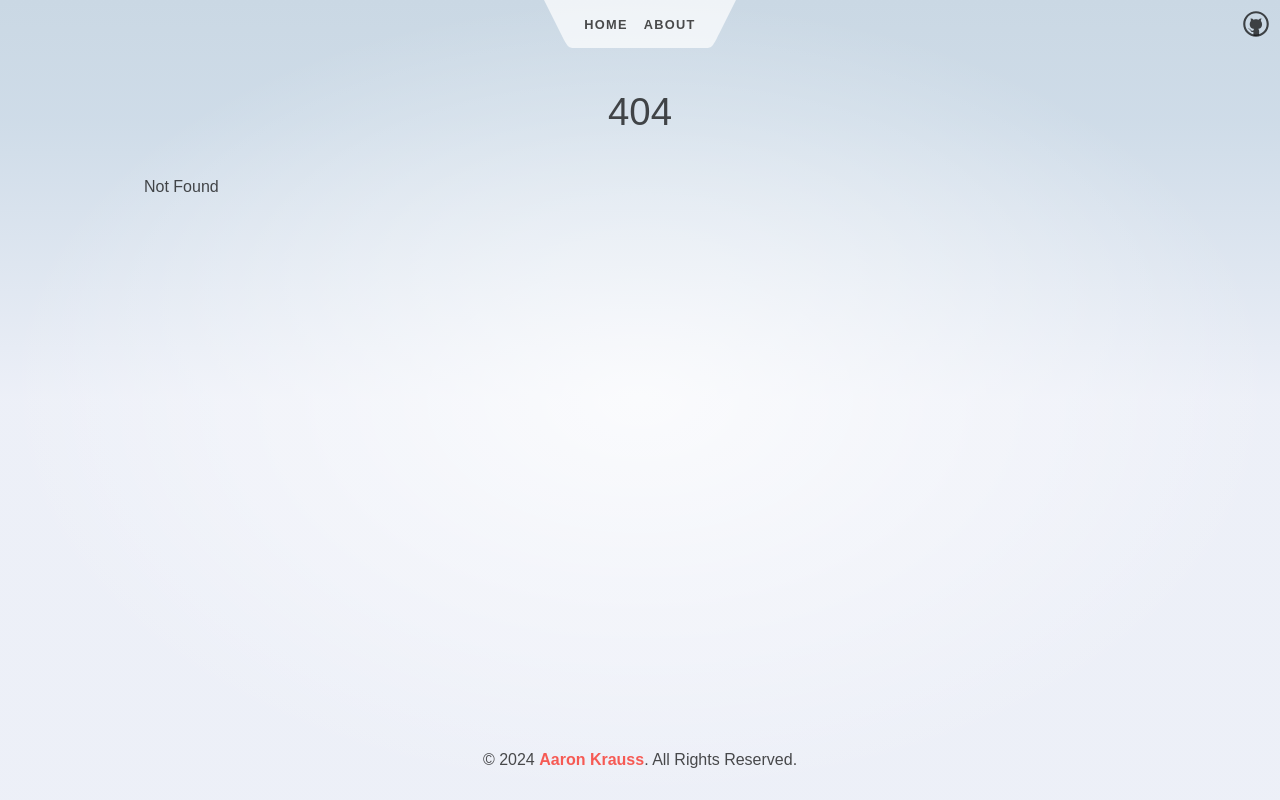
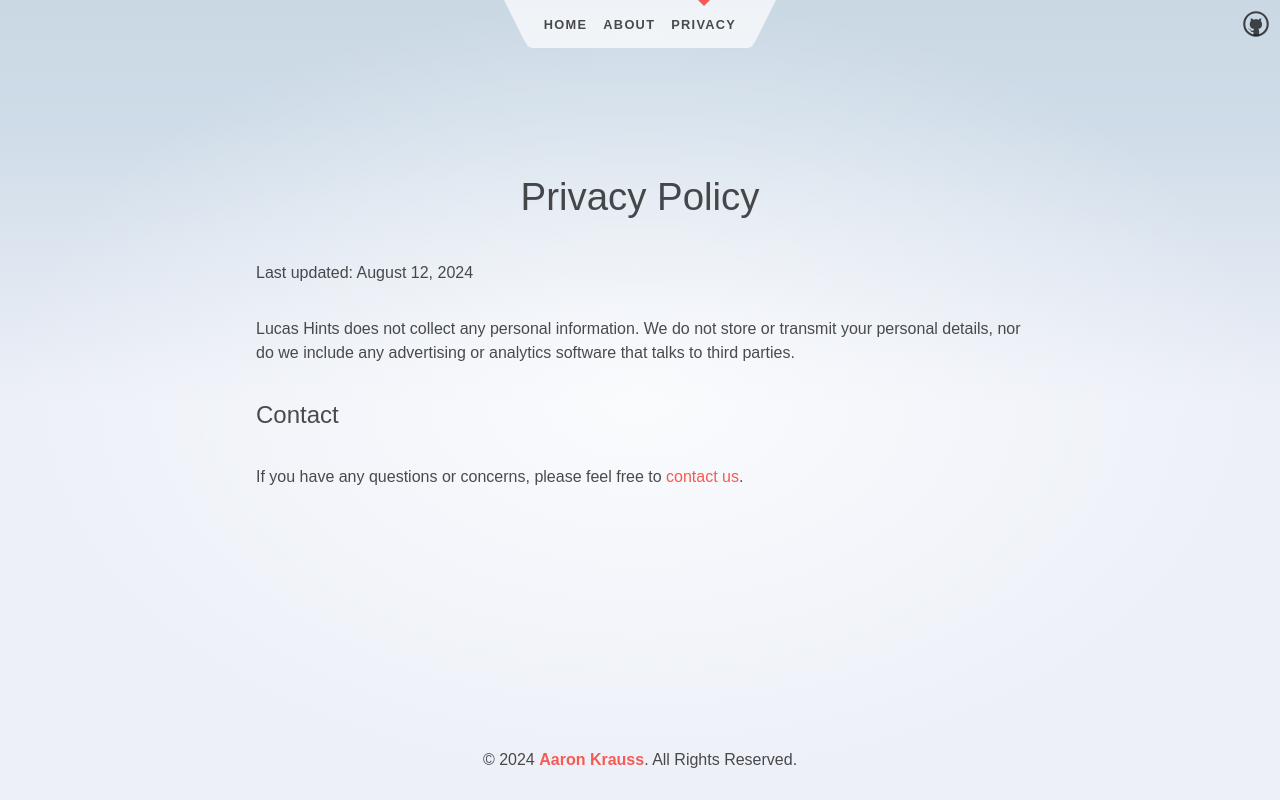
Before and after one commit to alkrauss48/lucas-hints-web, a SvelteKit app: page /privacy in a window 1280 px wide. Before the commit this address had no page. Built offline with nearby package versions, Linux system fonts and the light colour scheme.

Commit message:
feat: add privacy page

```diff
--- a/src/routes/Header.svelte
+++ b/src/routes/Header.svelte
@@ -17,6 +17,9 @@
 			</li>
 			<li aria-current={$page.url.pathname === '/about' ? 'page' : undefined}>
 				<a href="/about">About</a>
+			</li>
+			<li aria-current={$page.url.pathname === '/privacy' ? 'page' : undefined}>
+				<a href="/privacy">Privacy</a>
 			</li>
 		</ul>
 		<svg viewBox="0 0 2 3" aria-hidden="true">
--- /dev/null
+++ b/src/routes/privacy/+page.svelte
@@ -0,0 +1,27 @@
+<script>
+	import appStore from '$lib/images/download-on-the-app-store.svg';
+</script>
+
+<svelte:head>
+	<title>Privacy Policy</title>
+	<meta name="description" content="The Privacy Policy for the Lucas Hints iOS app." />
+</svelte:head>
+
+<div class="text-column">
+	<h1>Privacy Policy</h1>
+
+  <p>Last updated: August 12, 2024</p>
+
+	<p>
+    Lucas Hints does not collect any personal information. We do not store or
+    transmit your personal details, nor do we include any advertising or
+    analytics software that talks to third parties.
+	</p>
+
+  <h2>Contact</h2>
+
+  <p>
+    If you have any questions or concerns, please feel free to
+    <a href="mailto:info@lucaskrauss.dev">contact us</a>.
+  </p>
+</div>
--- /dev/null
+++ b/src/routes/privacy/+page.ts
@@ -0,0 +1,9 @@
+import { dev } from '$app/environment';
+
+// we don't need any JS on this page, though we'll load
+// it in dev so that we get hot module replacement
+export const csr = dev;
+
+// since there's no dynamic data here, we can prerender
+// it so that it gets served as a static asset in production
+export const prerender = true;
```
